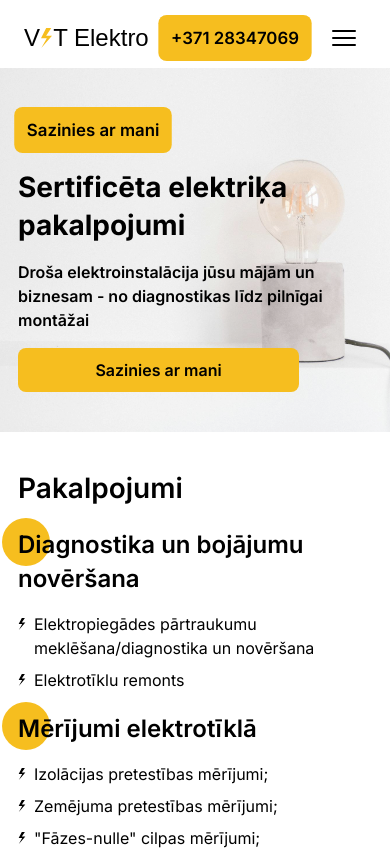
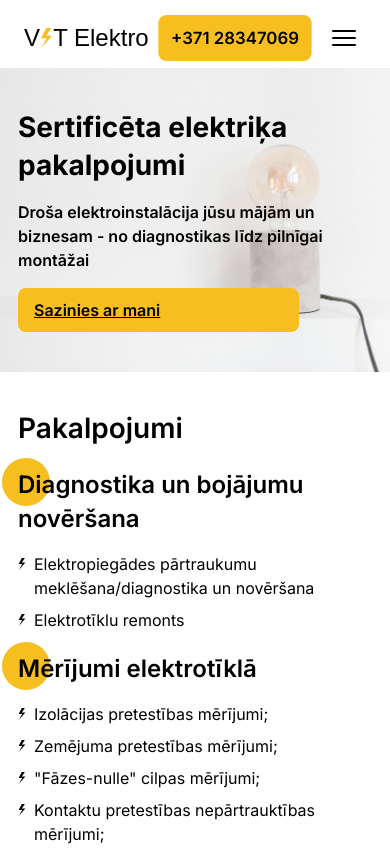
Before and after one commit to EsPo0/VT_Elektro, a Vue app: page / in a window 390 px wide. Shown: the top 850 px of the page. Built offline with nearby package versions, Linux system fonts and the light colour scheme; a web font is replaced by a local one.

Commit message:
fix: added padding and fixed the button for mobile

```diff
--- a/src/components/layout/home_view.vue
+++ b/src/components/layout/home_view.vue
@@ -3,11 +3,10 @@
     <div class="hero-content">
       <h1 class="hero-title desktop-only">Pašnodarbināta <u>sertificēta elektriķa</u> pakalpojumi</h1>
       <p class="hero-subtitle desktop-only">Droša elektroinstalācija jūsu mājām un biznesam - no diagnostikas un mērījumiem līdz pilnīgai elektroinstalācijas nodošanai ekspluatācijā.</p>
-      <ButtonPrimary class="desktop-only">Sazinies ar mani</ButtonPrimary>
-
+      <div class="desktop-only"><ButtonPrimary>Sazinies ar mani</ButtonPrimary></div>
       <h1 class="hero-title mobile-only">Sertificēta elektriķa pakalpojumi</h1>
       <p class="hero-subtitle mobile-only">Droša elektroinstalācija jūsu mājām un biznesam - no diagnostikas līdz pilnīgai montāžai</p>
-      <button class="hero-cta-mobile mobile-only">Sazinies ar mani</button>
+      <a href="tel:+37128347069" class="hero-cta-mobile mobile-only">Sazinies ar mani</a>
     </div>
   </section>
   <ServicesSection id="pakalpojumi"/>
@@ -31,7 +30,7 @@
   background: url('@/assets/homepage.jpg') center / cover no-repeat;
   display: flex;
   align-items: center;
-  padding: 0 40px;
+  padding: 100px 18px;
   box-sizing: border-box;
 }
 .hero-content {
```
